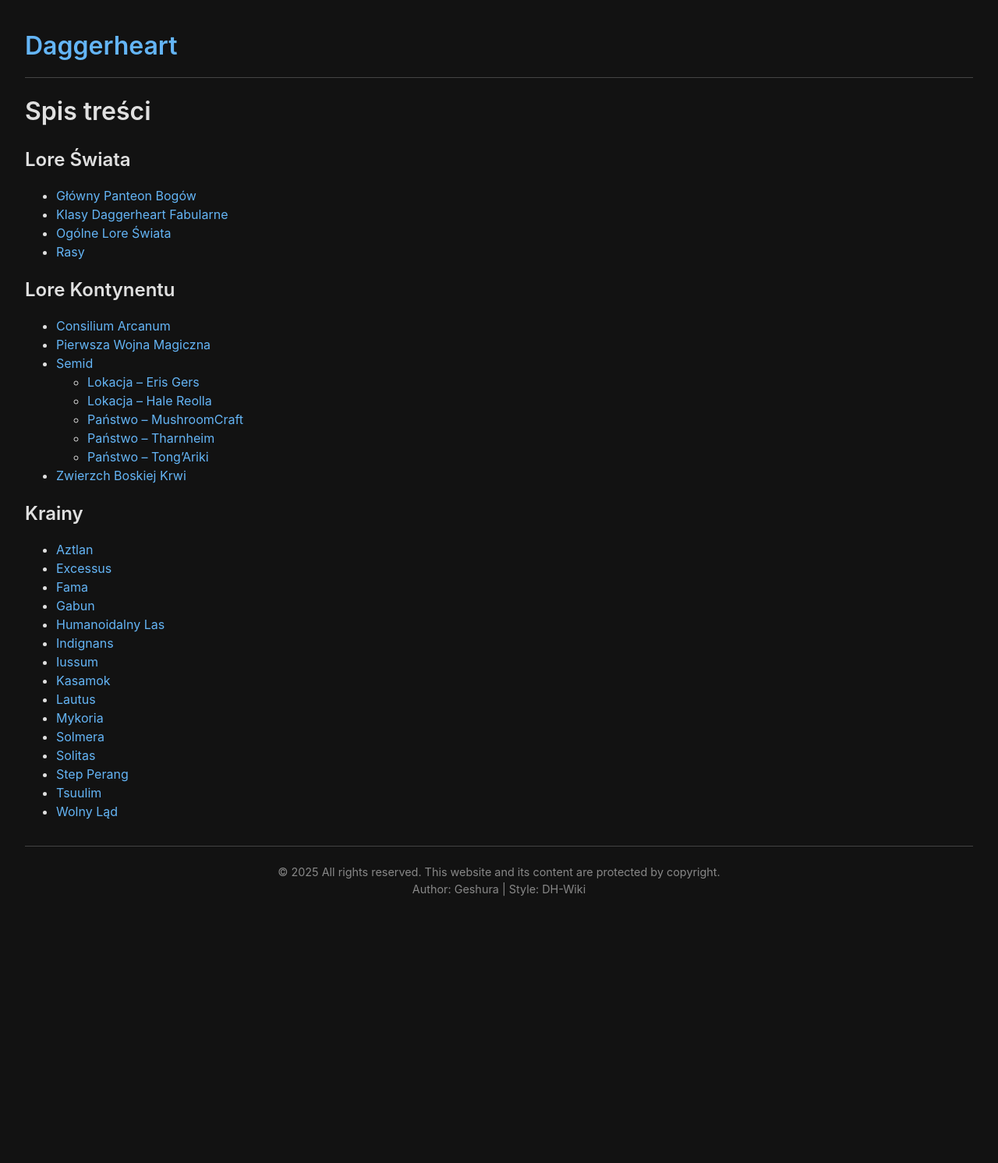
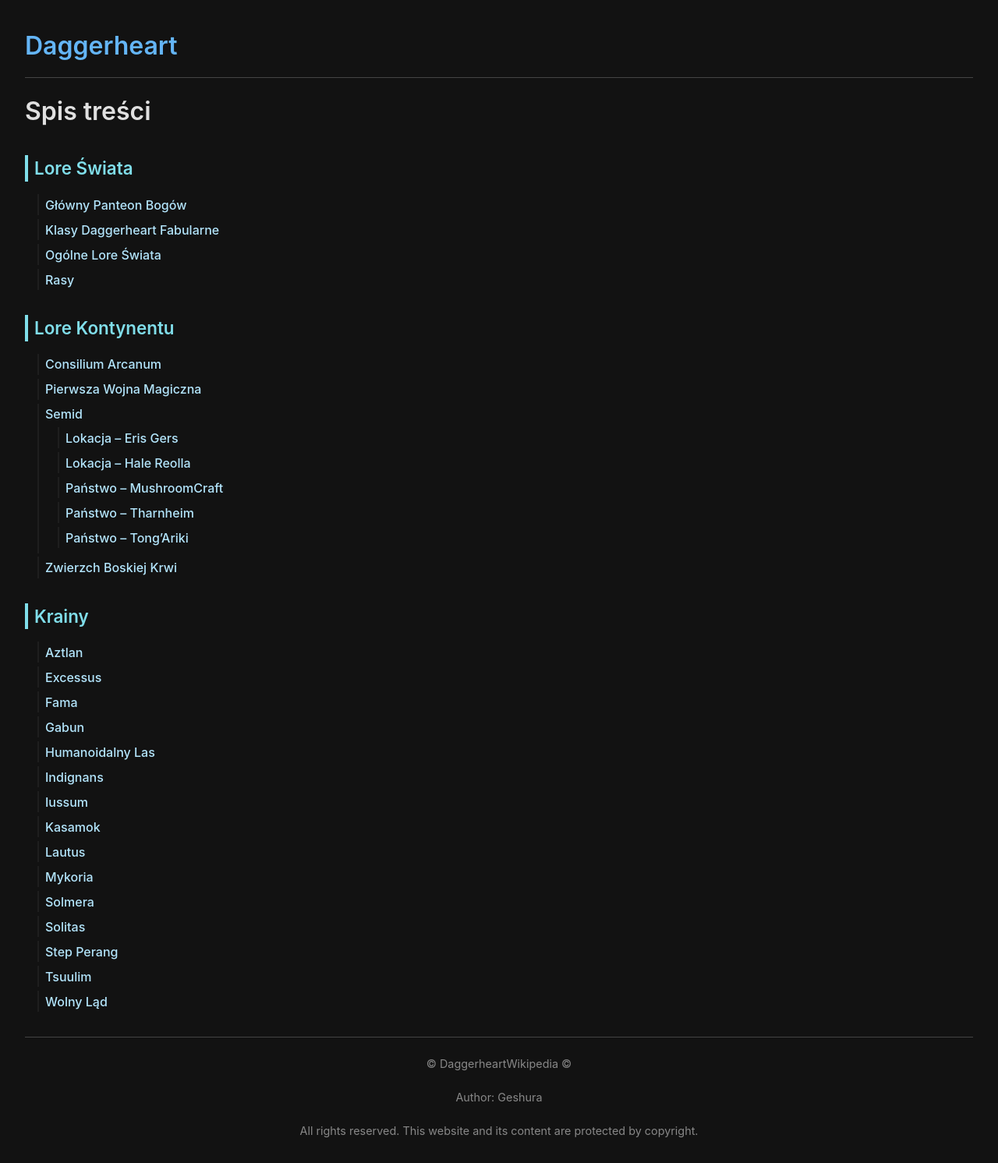
Before and after one commit to Geshura/dh-wiki, a Jekyll site: the page built from index.md, in a window 1280 px wide. Shown: the whole page at 78% size. Built offline with Jekyll 4.4.1, drawn with Linux system fonts in a browser that asks for light colours; before the commit the page ends 1182 px from its top, so only the background shows below that.

Commit message:
Update default.html

```diff
--- a/_layouts/default.html
+++ b/_layouts/default.html
@@ -42,6 +42,43 @@
       font-weight: 600;
     }
     /* Wikipedia style: sidebar, content width, etc można dodać później */
+
+	main h2 {
+	  font-size: 1.4rem;
+	  color: #80deea;
+	  margin-top: 2rem;
+	  border-left: 4px solid #80deea;
+	  padding-left: 0.5rem;
+	}
+
+	main ul {
+	  list-style: none;
+	  padding-left: 1rem;
+	}
+
+	main ul li {
+	  margin: 0.3rem 0;
+	  padding: 0.1rem 0.5rem;
+	  border-left: 2px solid rgba(255, 255, 255, 0.05);
+	  transition: background 0.3s, border-color 0.3s;
+	}
+
+	main ul li:hover {
+	  background: rgba(255, 255, 255, 0.05);
+	  border-color: #80deea;
+	}
+
+	main a {
+	  color: #b3e5fc;
+	  font-weight: 500;
+	  transition: color 0.2s ease-in-out, text-shadow 0.2s ease-in-out;
+	}
+
+	main a:hover {
+	  color: #ffffff;
+	  text-shadow: 0 0 5px #00e5ff;
+	}
+
 	</style>
 </head>
 <body>
@@ -55,8 +92,9 @@
 	</main>
 
 <footer>
-	<p>© 2025 All rights reserved. This website and its content are protected by copyright.<br>
-	Author: Geshura | Style: DH-Wiki</p>
+	<p> © DaggerheartWikipedia © <br><br>
+	Author: Geshura <br><br>
+	All rights reserved. This website and its content are protected by copyright.</p>
 </footer>
 </body>
 </html>
```
